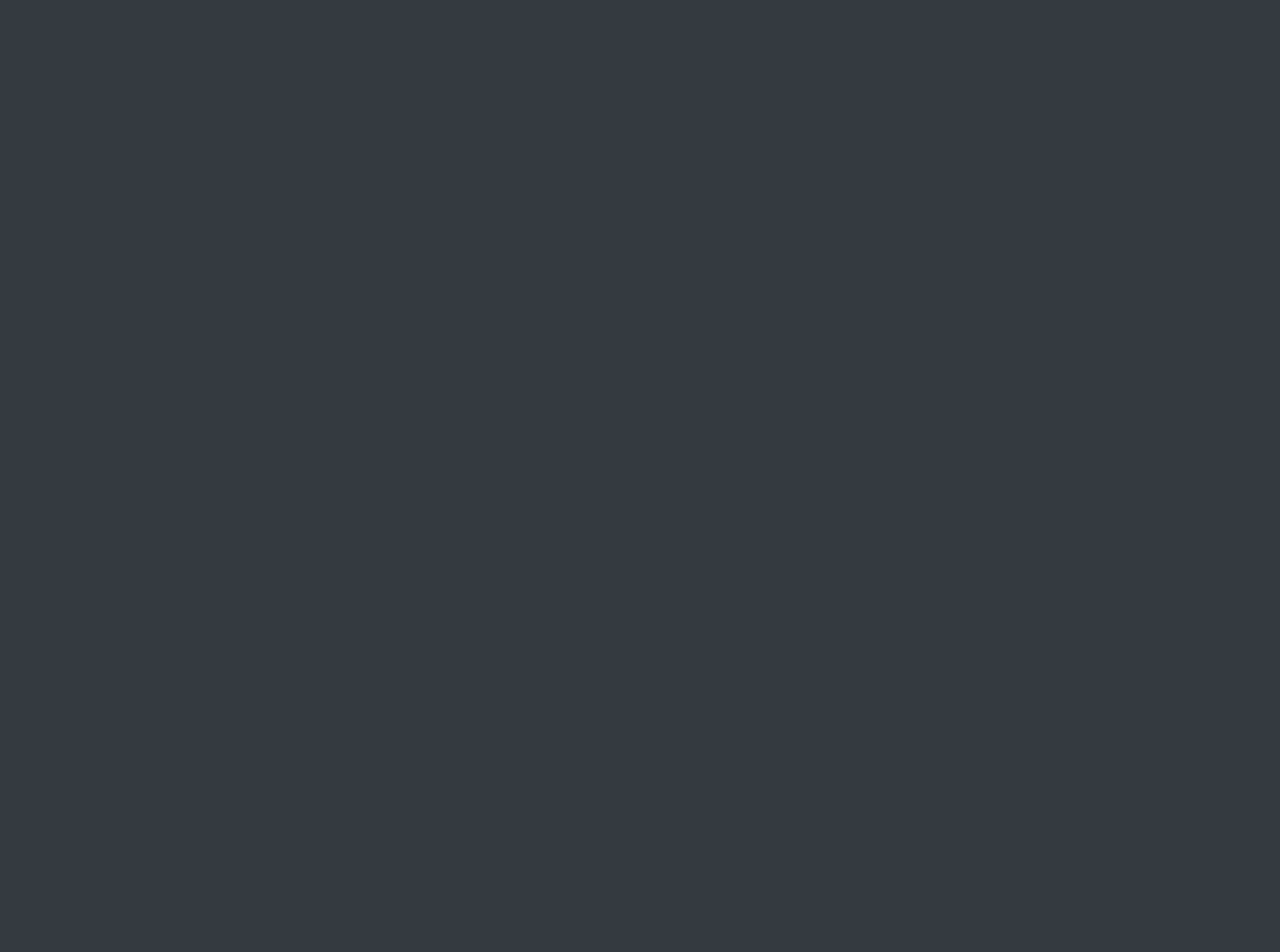
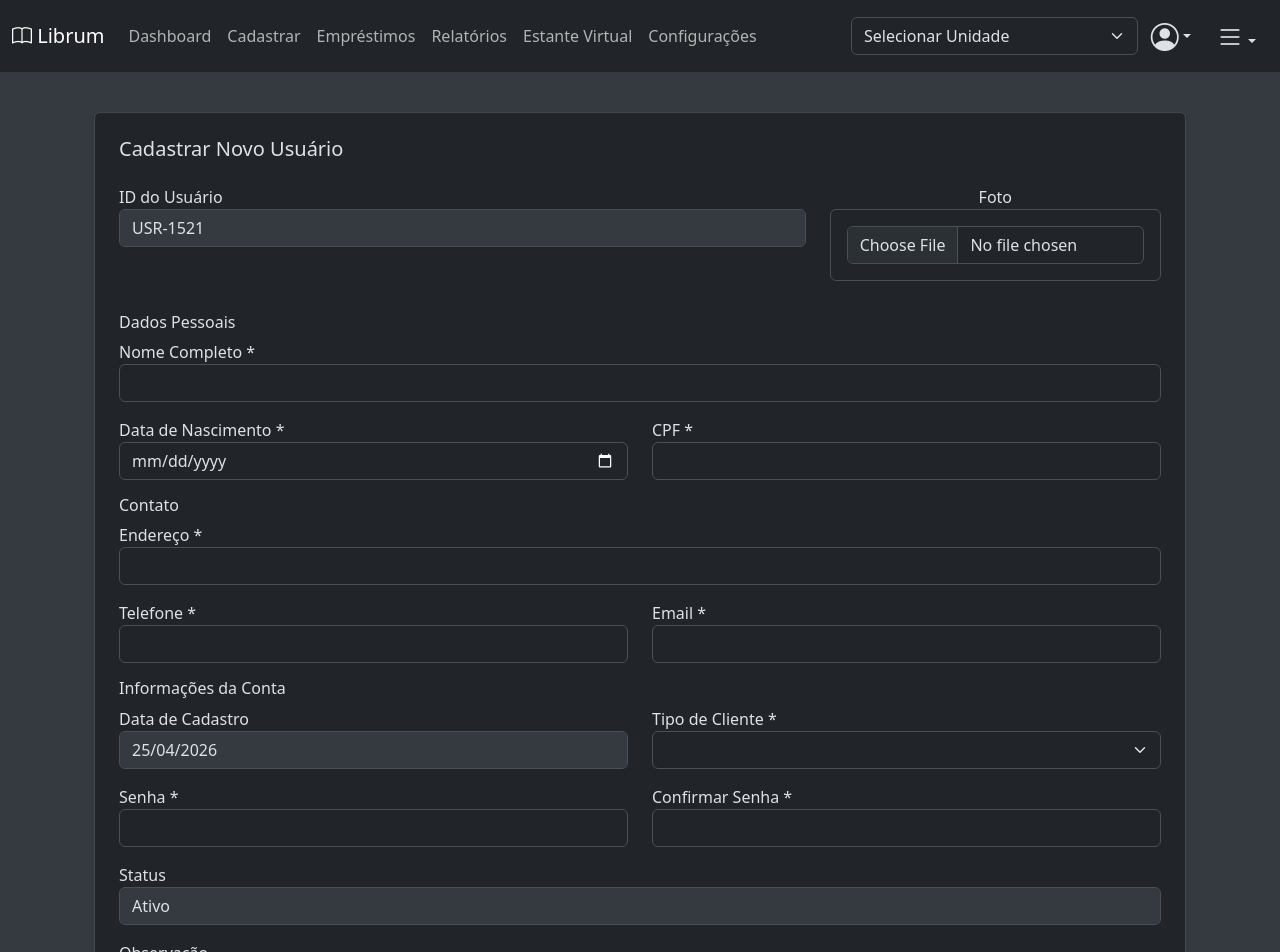
Before and after one commit to Librum-SGB/FRONT, an Angular app in the folder Librum/: page /cadastrar-usuario in a window 1280 px wide. Before the commit this address led to /. Shown: the top 952 px of the page. Before the commit the page ends 800 px from the top, so only its background shows below. Built offline with nearby package versions, Linux system fonts and the light colour scheme.

Commit message:
feat: parte inicial feita

```diff
--- a/Librum/src/app/app.routes.ts
+++ b/Librum/src/app/app.routes.ts
@@ -6,6 +6,7 @@ import { TelaLoginComponent } from './pages/tela-login/tela-login';
 import { EditarExcluirMaterial } from './pages/editar-excluir-material/editar-excluir-material';
 import { EsqueciSenhaComponent } from './pages/esqueci-senha/esqueci-senha';
 import { CadastroBibliotecariaComponent } from './pages/cadastro-bibliotecaria/cadastro-bibliotecaria';
+import { CadastrarUsuario } from './pages/cadastrar-usuario/cadastrar-usuario';
 
 export const routes: Routes = [
   { path: '', component: TelaLoginComponent },
@@ -15,4 +16,5 @@ export const routes: Routes = [
   { path: 'cadastrarMaterial', component: CadastrarMaterial },
   { path: 'editarExcluirMaterial', component: EditarExcluirMaterial },
   { path: 'cadastro-bibliotecaria', component: CadastroBibliotecariaComponent },
+  { path: 'cadastrar-usuario', component: CadastrarUsuario }
 ];
--- /dev/null
+++ b/Librum/src/app/pages/cadastrar-usuario/cadastrar-usuario.html
@@ -0,0 +1,105 @@
+<div class="container mt-4">
+  <div class="card p-4 shadow-sm">
+
+    <h5 class="mb-4">Cadastrar Novo Usuário</h5>
+
+    <div class="row mb-3">
+      <div class="col-md-8">
+        <label>ID do Usuário</label>
+        <input type="text" class="form-control" [value]="usuario.id" disabled>
+      </div>
+
+      <div class="col-md-4 text-center">
+        <label>Foto</label>
+        <div class="border p-3 rounded">
+          <input type="file" (change)="onFileSelect($event)" class="form-control">
+        </div>
+      </div>
+    </div>
+
+    <h6 class="mt-3">Dados Pessoais</h6>
+
+    <div class="mb-3">
+      <label>Nome Completo *</label>
+      <input type="text" class="form-control" [(ngModel)]="usuario.nome" required>
+    </div>
+
+    <div class="row mb-3">
+      <div class="col-md-6">
+        <label>Data de Nascimento *</label>
+        <input type="date" class="form-control" [(ngModel)]="usuario.dataNascimento" required>
+      </div>
+
+      <div class="col-md-6">
+        <label>CPF *</label>
+        <input type="text" class="form-control" [(ngModel)]="usuario.cpf" required>
+      </div>
+    </div>
+
+    <h6>Contato</h6>
+
+    <div class="mb-3">
+      <label>Endereço *</label>
+      <input type="text" class="form-control" [(ngModel)]="usuario.endereco" required>
+    </div>
+
+    <div class="row mb-3">
+      <div class="col-md-6">
+        <label>Telefone *</label>
+        <input type="text" class="form-control" [(ngModel)]="usuario.telefone" required>
+      </div>
+
+      <div class="col-md-6">
+        <label>Email *</label>
+        <input type="email" class="form-control" [(ngModel)]="usuario.email" required>
+      </div>
+    </div>
+
+    <h6>Informações da Conta</h6>
+
+    <div class="row mb-3">
+      <div class="col-md-6">
+        <label>Data de Cadastro</label>
+        <input type="text" class="form-control" [value]="usuario.dataCadastro" disabled>
+      </div>
+
+      <div class="col-md-6">
+        <label>Tipo de Cliente *</label>
+        <select class="form-select" [(ngModel)]="usuario.tipoCliente" required>
+          <option value="">Selecione...</option>
+          <option value="estudante">Estudante</option>
+          <option value="professor">Professor</option>
+          <option value="outro">Outro</option>
+        </select>
+      </div>
+    </div>
+
+    <div class="row mb-3">
+      <div class="col-md-6">
+        <label>Senha *</label>
+        <input type="password" class="form-control" [(ngModel)]="usuario.senha" required>
+      </div>
+
+      <div class="col-md-6">
+        <label>Confirmar Senha *</label>
+        <input type="password" class="form-control" [(ngModel)]="confirmarSenha" required>
+      </div>
+    </div>
+
+    <div class="mb-3">
+      <label>Status</label>
+      <input type="text" class="form-control" [value]="usuario.status" disabled>
+    </div>
+
+    <div class="mb-3">
+      <label>Observação</label>
+      <textarea class="form-control" rows="3" [(ngModel)]="usuario.observacao"></textarea>
+    </div>
+
+    <div class="d-flex justify-content-end gap-2">
+      <button class="btn btn-secondary" (click)="cancelar()">Cancelar</button>
+      <button class="btn btn-primary" (click)="salvar()">Salvar</button>
+    </div>
+
+  </div>
+</div>
--- /dev/null
+++ b/Librum/src/app/pages/cadastrar-usuario/cadastrar-usuario.ts
@@ -0,0 +1,50 @@
+import { Component, OnInit } from '@angular/core';
+import { FormsModule } from '@angular/forms';
+
+@Component({
+  selector: 'app-cadastrar-usuario',
+  imports: [FormsModule],
+  templateUrl: './cadastrar-usuario.html',
+  styleUrl: './cadastrar-usuario.scss',
+})
+export class CadastrarUsuario implements OnInit {
+
+  usuario: any = {};
+  confirmarSenha: string = '';
+
+  ngOnInit() {
+    this.gerarId();
+    this.setDataAtual();
+    this.usuario.status = 'Ativo';
+  }
+
+  gerarId() {
+    // Simulação (normalmente vem do backend)
+    this.usuario.id = 'USR-' + Math.floor(1000 + Math.random() * 9000);
+  }
+
+  setDataAtual() {
+    const hoje = new Date();
+    this.usuario.dataCadastro = hoje.toLocaleDateString('pt-BR');
+  }
+
+  onFileSelect(event: any) {
+    const file = event.target.files[0];
+    this.usuario.foto = file;
+  }
+
+  salvar() {
+    if (this.usuario.senha !== this.confirmarSenha) {
+      alert('As senhas não coincidem!');
+      return;
+    }
+
+    console.log('Usuário salvo:', this.usuario);
+    alert('Usuário cadastrado com sucesso!');
+  }
+
+  cancelar() {
+    console.log('Cancelado');
+  }
+
+}
--- /dev/null
+++ b/Librum/src/app/pages/editar-excluir-usuario/editar-excluir-usuario.html
@@ -0,0 +1 @@
+<p>editar-excluir-usuario works!</p>
--- a/Librum/src/app/shared/component/navbar/navbar.html
+++ b/Librum/src/app/shared/component/navbar/navbar.html
@@ -117,7 +117,7 @@
           </li>
 
           <li>
-            <a class="dropdown-item d-flex align-items-center gap-2" href="#">
+            <a class="dropdown-item d-flex align-items-center gap-2" routerLink="/cadastrar-usuario">
               <i class="bi bi-person-plus text-success"></i>
               Cadastrar Usuário
             </a>
```
Also changed, not shown: Librum/src/app/pages/editar-excluir-usuario/editar-excluir-usuario.ts (added, +9 -0 lines), Librum/src/app/pages/cadastrar-usuario/cadastrar-usuario.scss (added), Librum/src/app/pages/editar-excluir-usuario/editar-excluir-usuario.scss (added), 2 other files (tests, documents, lock files or other folders).
